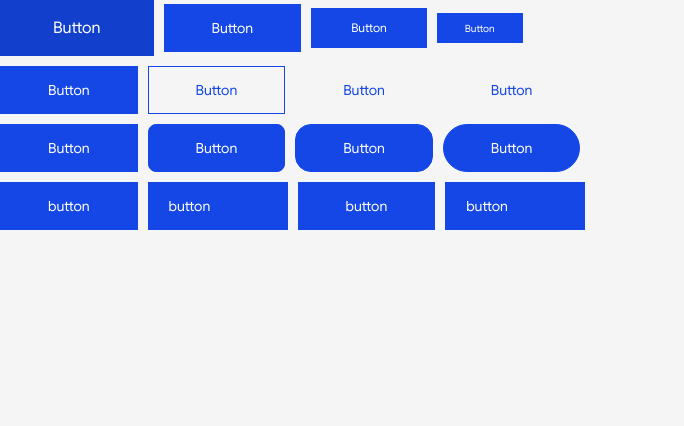
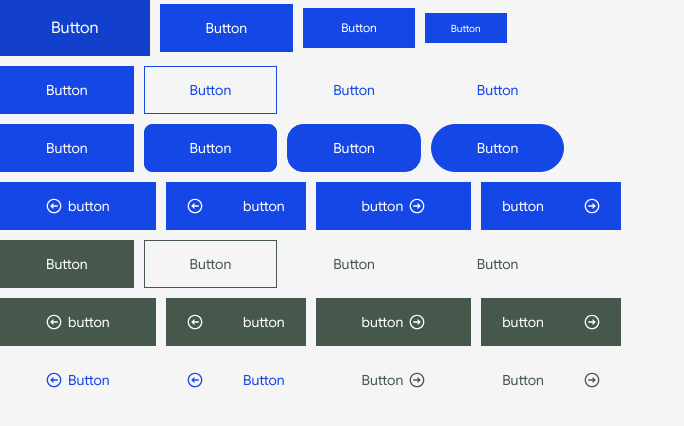
Before and after one commit to ohseonah/react-design-system-study, a React (Vite) app: page / in a window 1280 px wide. Shown: the top 426 px of the page, without its empty margins (0-684 px from the left). Built offline with nearby package versions, Linux system fonts and the light colour scheme.

Commit message:
feat: button 작업 완료?

```diff
--- a/src/components/button/Button.demo.tsx
+++ b/src/components/button/Button.demo.tsx
@@ -4,28 +4,46 @@ const ButtonDemo = () => {
   return (
       <div style={{background: '#f5f5f5', width: '100%', height: '100vh'}}>
         <div style={{display: 'flex', gap: '1rem', alignItems: 'center' ,marginBottom: '1rem'}}>
-          <Button size='large'>Button</Button>
-          <Button>Button</Button>
-          <Button size='small'>Button</Button>
-          <Button size='tiny'>Button</Button>
+          <Button size='large' onClick={() => console.log('button')}>Button</Button>
+          <Button onClick={()=>console.log('button')}>Button</Button>
+          <Button size='small' onClick={()=>console.log('button')}>Button</Button>
+          <Button size='tiny' onClick={()=>console.log('button')}>Button</Button>
         </div>
         <div style={{display: 'flex', gap: '1rem', alignItems: 'center' ,marginBottom: '1rem'}}>
-          <Button>Button</Button>
-          <Button variant='outline'>Button</Button>
-          <Button variant='ghost'>Button</Button>
-          <Button variant='text'>Button</Button>
+          <Button onClick={()=>console.log('button')}>Button</Button>
+          <Button variant='outline' onClick={()=>console.log('button')}>Button</Button>
+          <Button variant='ghost' onClick={()=>console.log('button')}>Button</Button>
+          <Button variant='text' onClick={()=>console.log('button')}>Button</Button>
         </div>
         <div style={{display: 'flex', gap: '1rem', alignItems: 'center' ,marginBottom: '1rem'}}>
-          <Button>Button</Button>
-          <Button radius='soft'>Button</Button>
-          <Button radius='curved'>Button</Button>
-          <Button radius='pill'>Button</Button>
+          <Button onClick={()=>console.log('button')}>Button</Button>
+          <Button radius='soft' onClick={()=>console.log('button')}>Button</Button>
+          <Button radius='curved' onClick={()=>console.log('button')}>Button</Button>
+          <Button radius='pill' onClick={()=>console.log('button')}>Button</Button>
         </div>
         <div style={{display: 'flex', gap: '1rem', alignItems: 'center' ,marginBottom: '1rem'}}>
-          <Button leftIcon='arrow' leftIconProps={{size:'sm', tone:'white'}}>button</Button>
-          <Button leftIcon='arrow' leftIconProps={{size:'sm', tone:'white'}} iconLayout='between'>button</Button>
-          <Button leftIcon='arrow' leftIconProps={{size:'sm', tone:'white'}}>button</Button>
-          <Button leftIcon='arrow' leftIconProps={{size:'sm', tone:'white'}} iconLayout='between'>button</Button>
+          <Button leftIcon='arrow-left-o' leftIconProps={{size:'sm', tone:'white'}} onClick={()=>console.log('button')}>button</Button>
+          <Button leftIcon='arrow-left-o' leftIconProps={{size:'sm', tone:'white'}} iconLayout='between' onClick={()=>console.log('button')}>button</Button>
+          <Button rightIcon='arrow-right-o' rightIconProps={{size:'sm', tone:'white'}} onClick={()=>console.log('button')}>button</Button>
+          <Button rightIcon='arrow-right-o' rightIconProps={{size:'sm', tone:'white'}} iconLayout='between' onClick={()=>console.log('button')}>button</Button>
+        </div>
+        <div style={{display: 'flex', gap: '1rem', alignItems: 'center' ,marginBottom: '1rem'}}>
+          <Button color='secondary' onClick={()=>console.log('button')}>Button</Button>
+          <Button color='secondary' variant='outline' onClick={()=>console.log('button')}>Button</Button>
+          <Button color='secondary' variant='ghost' onClick={()=>console.log('button')}>Button</Button>
+          <Button color='secondary' variant='text' onClick={()=>console.log('button')}>Button</Button>
+        </div>
+        <div style={{display: 'flex', gap: '1rem', alignItems: 'center' ,marginBottom: '1rem'}}>
+          <Button color='secondary' leftIcon='arrow-left-o' leftIconProps={{size:'sm', tone:'white'}} onClick={()=>console.log('button')}>button</Button>
+          <Button color='secondary' leftIcon='arrow-left-o' leftIconProps={{size:'sm', tone:'white'}} iconLayout='between' onClick={()=>console.log('button')}>button</Button>
+          <Button color='secondary' rightIcon='arrow-right-o' rightIconProps={{size:'sm', tone:'white'}} onClick={()=>console.log('button')}>button</Button>
+          <Button color='secondary' rightIcon='arrow-right-o' rightIconProps={{size:'sm', tone:'white'}} iconLayout='between' onClick={()=>console.log('button')}>button</Button>
+        </div>
+        <div style={{display: 'flex', gap: '1rem', alignItems: 'center' ,marginBottom: '1rem'}}>
+          <Button variant='text' leftIcon='arrow-left-o' leftIconProps={{size:'sm', tone:'current'}} onClick={()=>console.log('button')}>Button</Button>
+          <Button variant='text' leftIcon='arrow-left-o' leftIconProps={{size:'sm', tone:'current'}} iconLayout='between' onClick={()=>console.log('button')}>Button</Button>
+          <Button variant='text' color='secondary' rightIcon='arrow-right-o' rightIconProps={{size:'sm', tone:'current'}} onClick={()=>console.log('button')}>Button</Button>
+          <Button variant='text' color='secondary' rightIcon='arrow-right-o' rightIconProps={{size:'sm', tone:'current'}} iconLayout='between' onClick={()=>console.log('button')}>Button</Button>
         </div>
       </div>
   );
--- a/src/components/button/Button.style.ts
+++ b/src/components/button/Button.style.ts
@@ -47,10 +47,10 @@ const minWidthStyle = {
 /* button padding ( size + layout ) */
 const paddingStyle = {
   inline: {
-    large: css`padding: 0 5.2rem`,
-    medium: css`padding: 0 4.7rem`,
-    small: css`padding: 0 3.9rem`,
-    tiny: css`padding: 0 2.7rem`,
+    large: css`padding: 0 5rem`,
+    medium: css`padding: 0 4.5rem`,
+    small: css`padding: 0 3.7rem`,
+    tiny: css`padding: 0 2.5rem`,
   },
   between:  {
     large: css`padding: 0 2.5rem`,
@@ -145,8 +145,9 @@ const variantStyle = {
       border: 1px solid ${toneColor.primary.main};
 
       &:hover:not(:disabled) {
-        color: ${toneColor.primary.hover};
+        color: ${toneColor.primary.onSolid};
         border-color: ${toneColor.primary.hover};
+        background-color: ${toneColor.primary.main};
       }
 
       &:active:not(:disabled) {
@@ -167,8 +168,9 @@ const variantStyle = {
       border: 1px solid ${toneColor.secondary.main};
 
       &:hover:not(:disabled) {
-        color: ${toneColor.secondary.hover};
+        color: ${toneColor.secondary.onSolid};
         border-color: ${toneColor.secondary.hover};
+        background-color: ${toneColor.secondary.main};
       }
 
       &:active:not(:disabled) {
--- a/src/components/button/Button.tsx
+++ b/src/components/button/Button.tsx
@@ -13,7 +13,10 @@ const Button = ({
     iconLayout='inline',
     fullWidth=false,
     isLoading=false,
+    children,
     disabled,
+    leftIcon,
+    rightIcon,
     leftIconProps,
     rightIconProps,
     ...p}:ButtonProps) => {
@@ -30,14 +33,14 @@ const Button = ({
             $isLoading={isLoading}
             {...p}
         >
-          {p.leftIcon && <Icon name={p.leftIcon} {...leftIconProps} />}
-          {p.children && (
+          {leftIcon && <Icon name={leftIcon} {...leftIconProps} />}
+          {children && (
               <_span_Label $size={size}>
-                {isLoading ? <Spinner /> : p.children}
+                {isLoading ? <Spinner /> : children}
               </_span_Label>
           )}
           {/*{p.children && <_span_Label $size={size}>{p.children} {isLoading && <span>Loading Test</span>}</_span_Label>}*/}
-          {p.rightIcon && <Icon name={p.rightIcon} {...rightIconProps} />}
+          {rightIcon && <Icon name={rightIcon} {...rightIconProps} />}
         </_button_ButtonBase>
   );
 };
--- a/src/components/icons/Icon.types.ts
+++ b/src/components/icons/Icon.types.ts
@@ -1,5 +1,5 @@
 // Icon.types.ts
-import type { SVGProps, FC } from 'react';
+import type { SVGProps } from 'react';
 import { iconMap } from './iconMap';
 
 export type IconName = keyof typeof iconMap;
@@ -8,7 +8,7 @@ export type IconTone = 'default' | 'gray' | 'current' | 'white';
 // current는 부모 글자색 따라가게 할 때 사용
 
 
-export interface IconProps extends SVGProps<SVGSVGElement> {
+export interface IconProps extends Omit<SVGProps<SVGSVGElement>, 'name'> {
   name: IconName;
   size?: IconSize;
   tone?: IconTone;
--- a/src/components/icons/iconMap.ts
+++ b/src/components/icons/iconMap.ts
@@ -1,26 +1,40 @@
 // iconMap.ts
+import type { FC, SVGProps } from "react";
 
-const iconModules = import.meta.glob('@/assets/icons/*.svg', {
-  eager: true,
-  query: '?react',
-  import: 'default',
+export type SvgComponent = FC<SVGProps<SVGSVGElement>>;
+
+// @/assets/icons  폴더 안에 있는 .svg 파일을 전부 가지고는 코드
+const iconModules = import.meta.glob('@/assets/svg/*.svg', {
+  eager: true,  // 바로 import
+  query: '?react',  // svg를 react 컴포넌트로
+  import: 'default',  // default export 가져옴
+}) as Record<string, SvgComponent>;
+
+// 파일 경로 > 아이콘 이름으로 변환
+{/*
+  [변환 과정]
+  .split('/') → ["src", "assets", "icons", "arrow-left.svg"]
+  .pop() → "arrow-left.svg"
+  .replace('.svg', '') → "arrow-left"
+  .toLowerCase() → "arrow-left"
+*/}
+const normalizeIconName = (filepath: string)  => {
+  return (
+      filepath
+      .split('/')
+      .pop()
+      ?.replace('.svg','')
+      .replace(/\s+/g,'')
+      .toLowerCase() ?? ''
+  );
+};
+
+const entries = Object.entries(iconModules).map(([filePath, svgComponent]) => {
+  const iconName = normalizeIconName(filePath);
+  return [iconName, svgComponent] as const;
 });
 
-const normalizeIconName = (path: string)  => {
-  return path
-  .split('/')
-  .pop()
-  ?.replace('.svg', '')
-  .replace(/\s+/g, '')
-  .toLowerCase() ?? '';
-};
-
-export const iconMap = Object.fromEntries(
-    Object.entries(iconModules).map(([path, module]) => {
-      const iconName = normalizeIconName(path);
-      return [iconName, module];
-    }),
-);
+export const iconMap = Object.fromEntries(entries) as Record<string, SvgComponent>;
 
 
 
```
